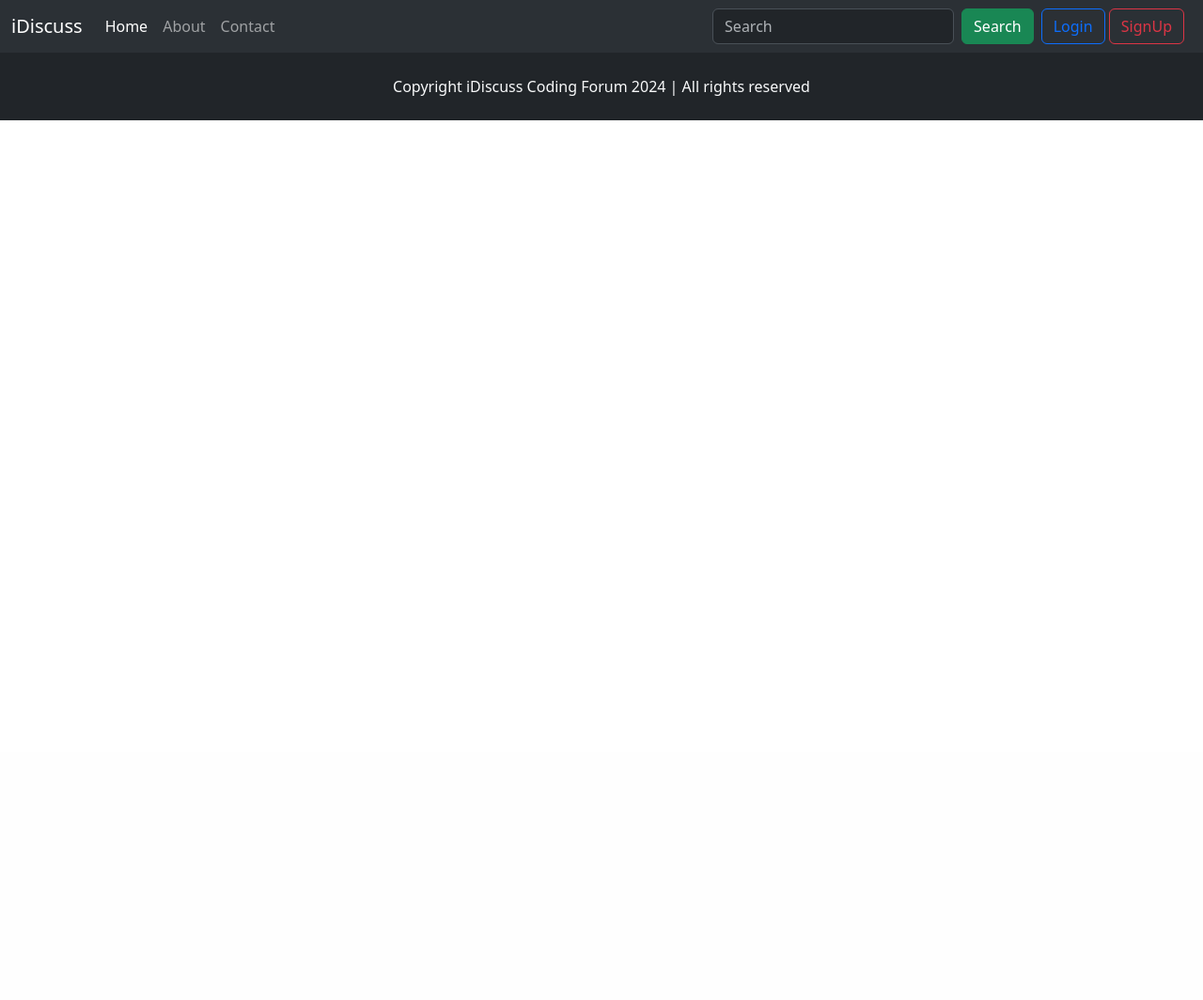
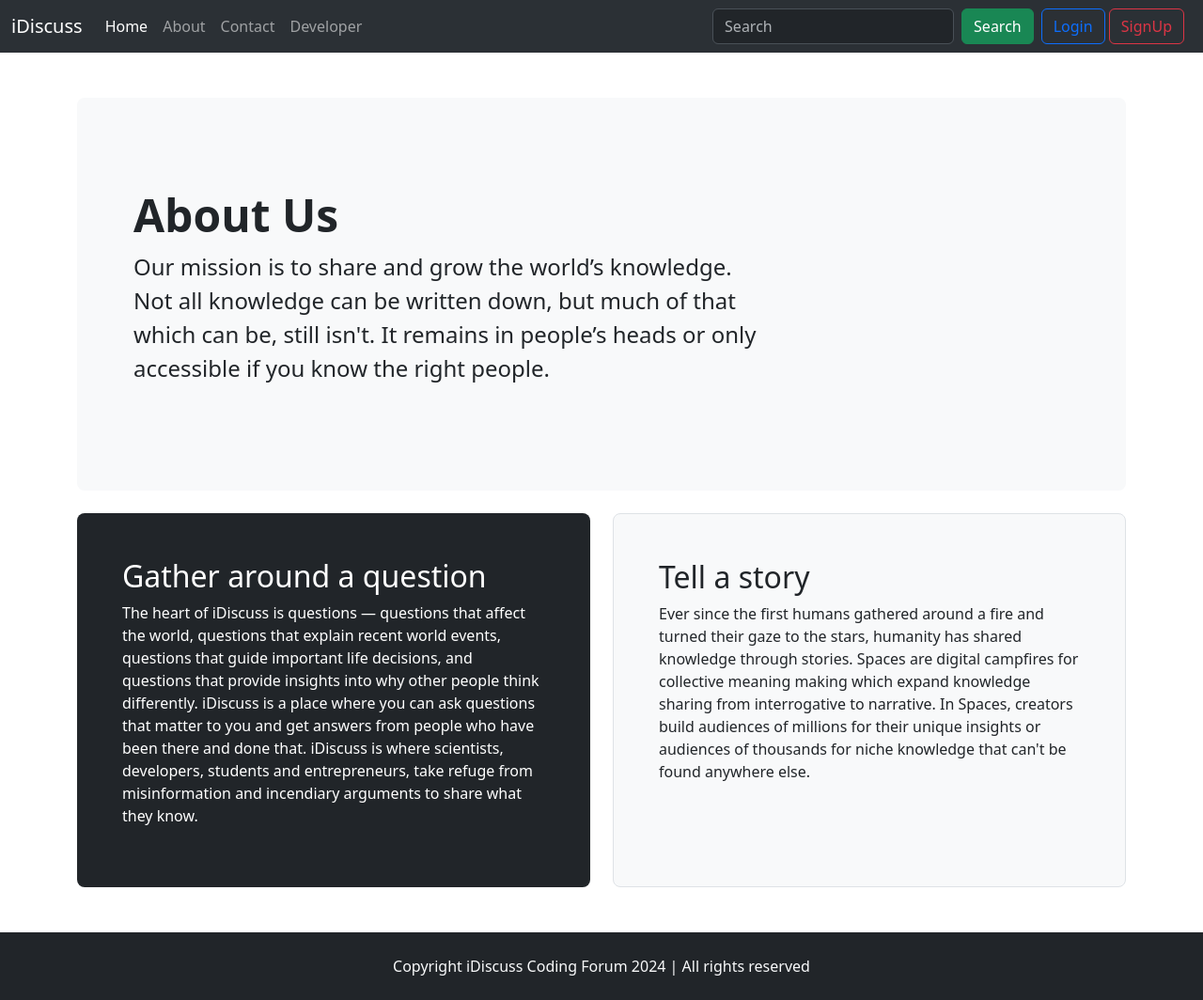
Before and after one commit to surajDahal007/PHP-forum, a PHP site: page /about.php in a window 1280 px wide. Shown: the whole page at 94% size. Before the commit the page ends 128 px from the top, so only its background shows below. Run offline with PHP 8.4, Linux system fonts and the light colour scheme.

Commit message:
third commit

```diff
--- a/about.php
+++ b/about.php
@@ -1,18 +1,74 @@
 <!doctype html>
 <html lang="en">
-  <head>
+
+<head>
     <meta charset="utf-8">
     <meta name="viewport" content="width=device-width, initial-scale=1">
     <title>iDiscuss - Coding Forum</title>
-    <link href="https://cdn.jsdelivr.net/npm/bootstrap@5.3.3/dist/css/bootstrap.min.css" rel="stylesheet" integrity="sha384-QWTKZyjpPEjISv5WaRU9OFeRpok6YctnYmDr5pNlyT2bRjXh0JMhjY6hW+ALEwIH" crossorigin="anonymous">
-  </head>
-  <body>
+    <link href="https://cdn.jsdelivr.net/npm/bootstrap@5.3.3/dist/css/bootstrap.min.css" rel="stylesheet"
+        integrity="sha384-QWTKZyjpPEjISv5WaRU9OFeRpok6YctnYmDr5pNlyT2bRjXh0JMhjY6hW+ALEwIH" crossorigin="anonymous">
+</head>
+
+<body>
     <?php include 'partials/_header.php'; ?>
+
+    <div class="container my-5">
+        <div class="p-5 mb-4 bg-body-tertiary rounded-3">
+            <div class="container-fluid py-5">
+                <h1 class="display-5 fw-bold">About Us</h1>
+                <p class="col-md-8 fs-4">
+                    Our mission is to share and grow the world’s knowledge.
+                    Not all knowledge can be written down, but much of that which can be,
+                    still isn't. It remains in people’s heads or only accessible if
+                    you know the right people.
+                </p>
+            </div>
+        </div>
+
+        <div class="row align-items-md-stretch">
+            <div class="col-md-6">
+                <div class="h-100 p-5 text-bg-dark rounded-3">
+                    <h2>Gather around a question</h2>
+                    <p>The heart of iDiscuss is questions — questions that affect
+                        the world, questions that explain recent world events,
+                        questions that guide important life decisions, and questions
+                        that provide insights into why other people think differently.
+                        iDiscuss is a place where you can ask questions that matter to you
+                        and get answers from people who have been there and done that.
+                        iDiscuss is where scientists, developers, students and entrepreneurs,
+                        take refuge from misinformation and incendiary
+                        arguments to share what they know.</p>
+                </div>
+            </div>
+
+            <div class="col-md-6">
+                <div class="h-100 p-5 bg-body-tertiary border rounded-3">
+                    <h2>Tell a story</h2>
+                    <p>
+                        Ever since the first humans gathered around a fire and turned
+                        their gaze to the stars, humanity has shared knowledge through
+                        stories. Spaces are digital campfires for collective meaning
+                        making which expand knowledge sharing from interrogative to
+                        narrative. In Spaces, creators build audiences of millions for
+                        their unique insights or audiences of thousands for niche
+                        knowledge that can't be found anywhere else.
+                    </p>
+                </div>
+            </div>
+        </div>
+    </div>
 
     <?php include 'partials/_footer.php'; ?>
 
-    <script src="https://cdn.jsdelivr.net/npm/bootstrap@5.3.3/dist/js/bootstrap.bundle.min.js" integrity="sha384-YvpcrYf0tY3lHB60NNkmXc5s9fDVZLESaAA55NDzOxhy9GkcIdslK1eN7N6jIeHz" crossorigin="anonymous"></script>
-    <script src="https://cdn.jsdelivr.net/npm/@popperjs/core@2.11.8/dist/umd/popper.min.js" integrity="sha384-I7E8VVD/ismYTF4hNIPjVp/Zjvgyol6VFvRkX/vR+Vc4jQkC+hVqc2pM8ODewa9r" crossorigin="anonymous"></script>
-    <script src="https://cdn.jsdelivr.net/npm/bootstrap@5.3.3/dist/js/bootstrap.min.js" integrity="sha384-0pUGZvbkm6XF6gxjEnlmuGrJXVbNuzT9qBBavbLwCsOGabYfZo0T0to5eqruptLy" crossorigin="anonymous"></script>
+    <script src="https://cdn.jsdelivr.net/npm/bootstrap@5.3.3/dist/js/bootstrap.bundle.min.js"
+        integrity="sha384-YvpcrYf0tY3lHB60NNkmXc5s9fDVZLESaAA55NDzOxhy9GkcIdslK1eN7N6jIeHz" crossorigin="anonymous">
+    </script>
+    <script src="https://cdn.jsdelivr.net/npm/@popperjs/core@2.11.8/dist/umd/popper.min.js"
+        integrity="sha384-I7E8VVD/ismYTF4hNIPjVp/Zjvgyol6VFvRkX/vR+Vc4jQkC+hVqc2pM8ODewa9r" crossorigin="anonymous">
+    </script>
+    <script src="https://cdn.jsdelivr.net/npm/bootstrap@5.3.3/dist/js/bootstrap.min.js"
+        integrity="sha384-0pUGZvbkm6XF6gxjEnlmuGrJXVbNuzT9qBBavbLwCsOGabYfZo0T0to5eqruptLy" crossorigin="anonymous">
+    </script>
 </body>
+
 </html>
--- a/partials/_header.php
+++ b/partials/_header.php
@@ -18,6 +18,10 @@
 
           <li class="nav-item">
             <a href="contact.php" class="nav-link">Contact</a>
+          </li>
+
+          <li class="nav-item">
+          <a href="developer.php" class="nav-link">Developer</a>
           </li>
         </ul>';
 
```
Also changed, not shown: contact.php (+15 -9 lines), developer.php (added, +69 -0 lines), images/developer.jpg (added).
